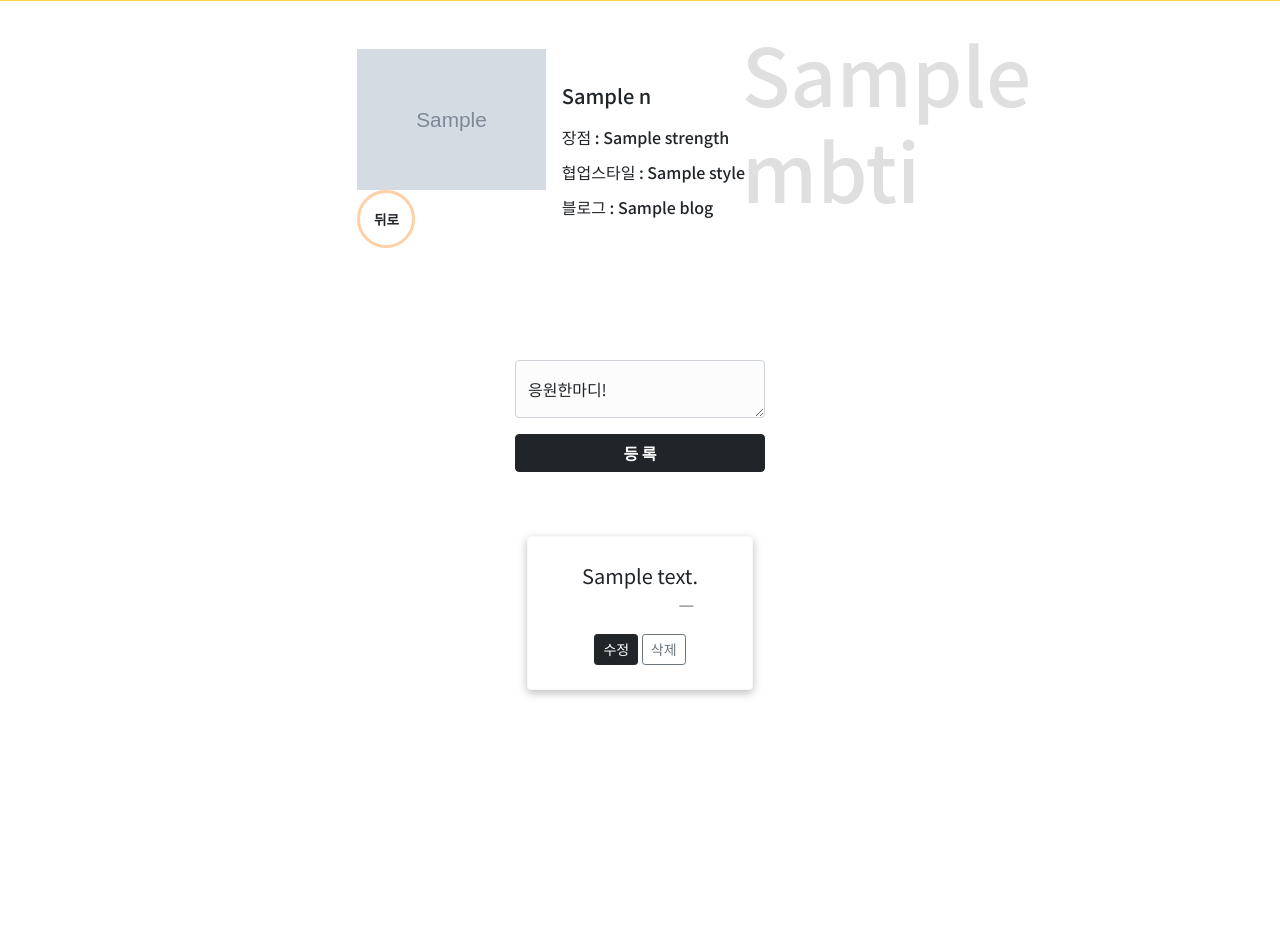
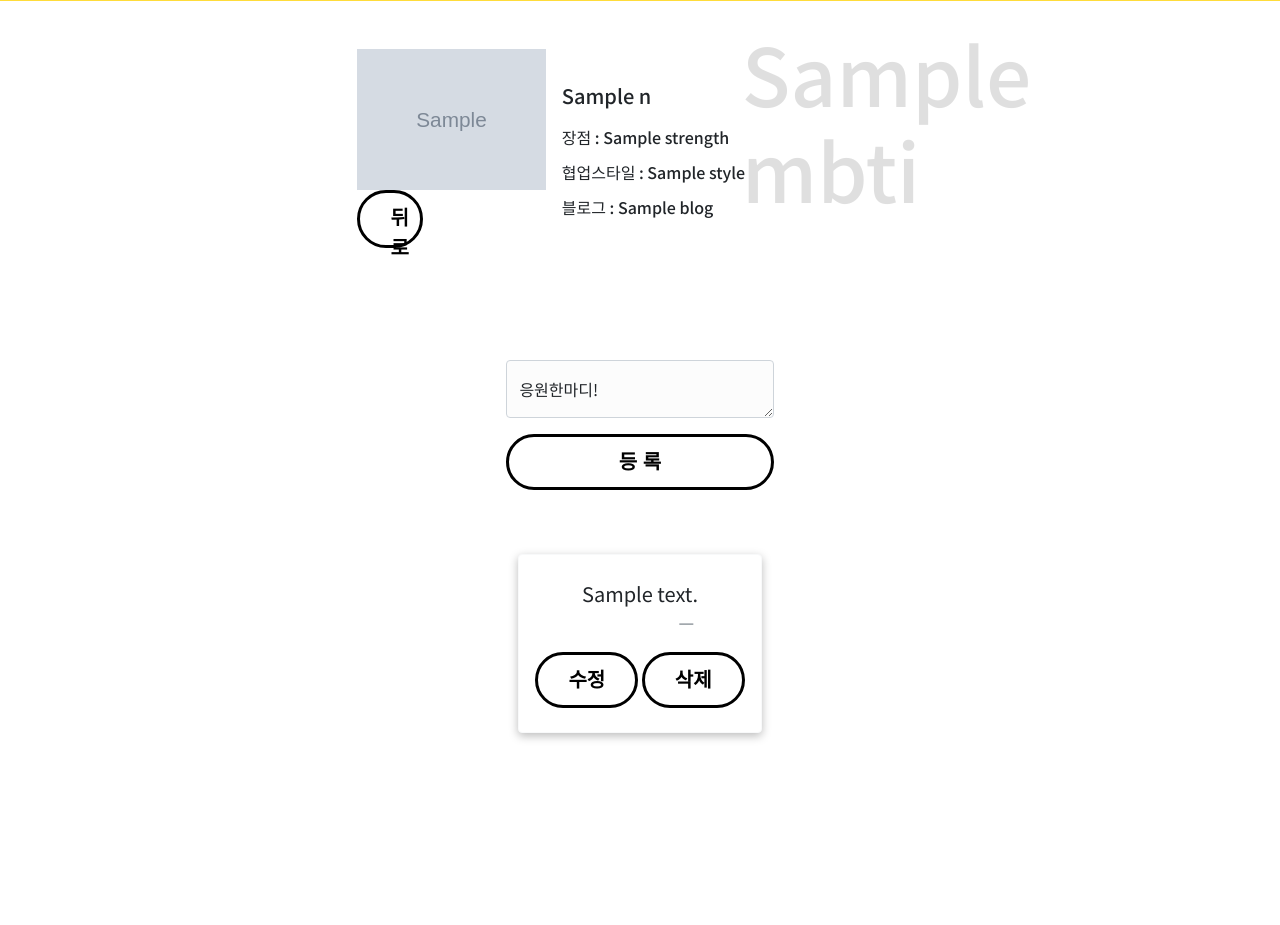
Before and after one commit to animalFarm-miniproject/miniProject, a Python web app: template templates/member.html in a window 1280 px wide. Shown: the part 455-1380 px from the top of the page. Before the commit the page ends 1152 px from the top, so only its background shows below. Run offline with Jinja, Linux system fonts and the light colour scheme; the template is opened without the code that fills it: most values are stand-ins (such as "Sample title", 1, 10 or a date in 2020); grey boxes marked "Sample" are stand-in pictures.

Commit message:
Update style.css

```diff
--- a/static/css/style.css
+++ b/static/css/style.css
@@ -54,3 +54,18 @@ header{width: 100%; height: 400px; text-align: center; padding-top: 70px; backgr
 
 .card-comment {background-color: rgba(251, 251, 251, 0.75);}
 .card-text {min-width: 60%;}
+
+/* '좋아하는 동물 소개하기' 버튼 수정 */
+.btn {font-size: 20px;
+    font-weight: bold;
+    padding: 10px 30px;
+    background-color: white;
+    color: black;
+    border: 3px solid black;
+    border-radius: 30px;
+    text-transform: uppercase;
+    letter-spacing: 0px;
+    font-family: sans-serif;
+    transition: all 0.4s;}
+.btn:focus {outline: none;}
+.btn:hover {background-color: black; color: white;}
```
